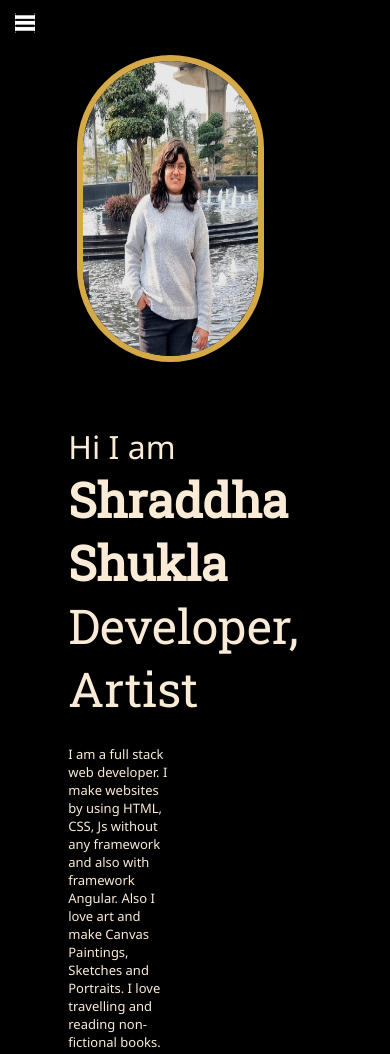
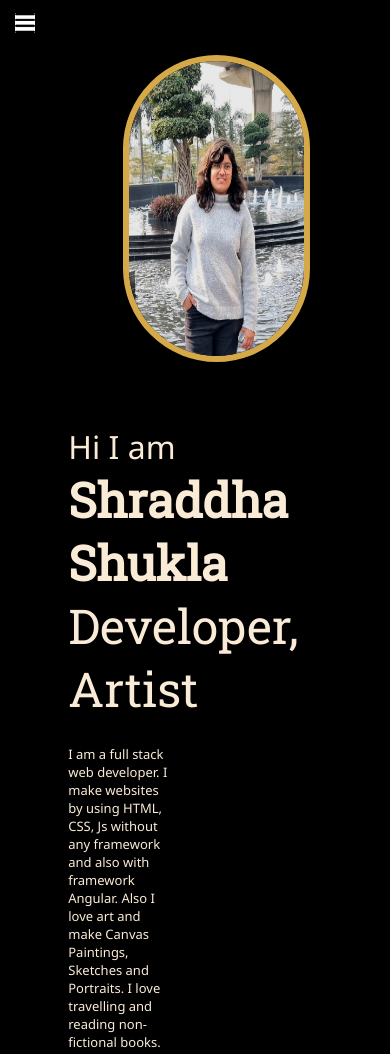
Before and after one commit to Shraddha-Shuk/portfolio, a plain HTML site: page index.html in a window 390 px wide. Shown: the top 1054 px of the page. Drawn offline with Linux system fonts and the light colour scheme; a web font is replaced by a local one.

Commit message:
final changes

```diff
--- a/style.css
+++ b/style.css
@@ -253,7 +253,7 @@ p{
 }
 @media(max-width: 450px){
     .infoContainer .devpic img{
-        right: 126px;
+        right: 80px;
         width:45%;
         height: 35%;
     }
```
